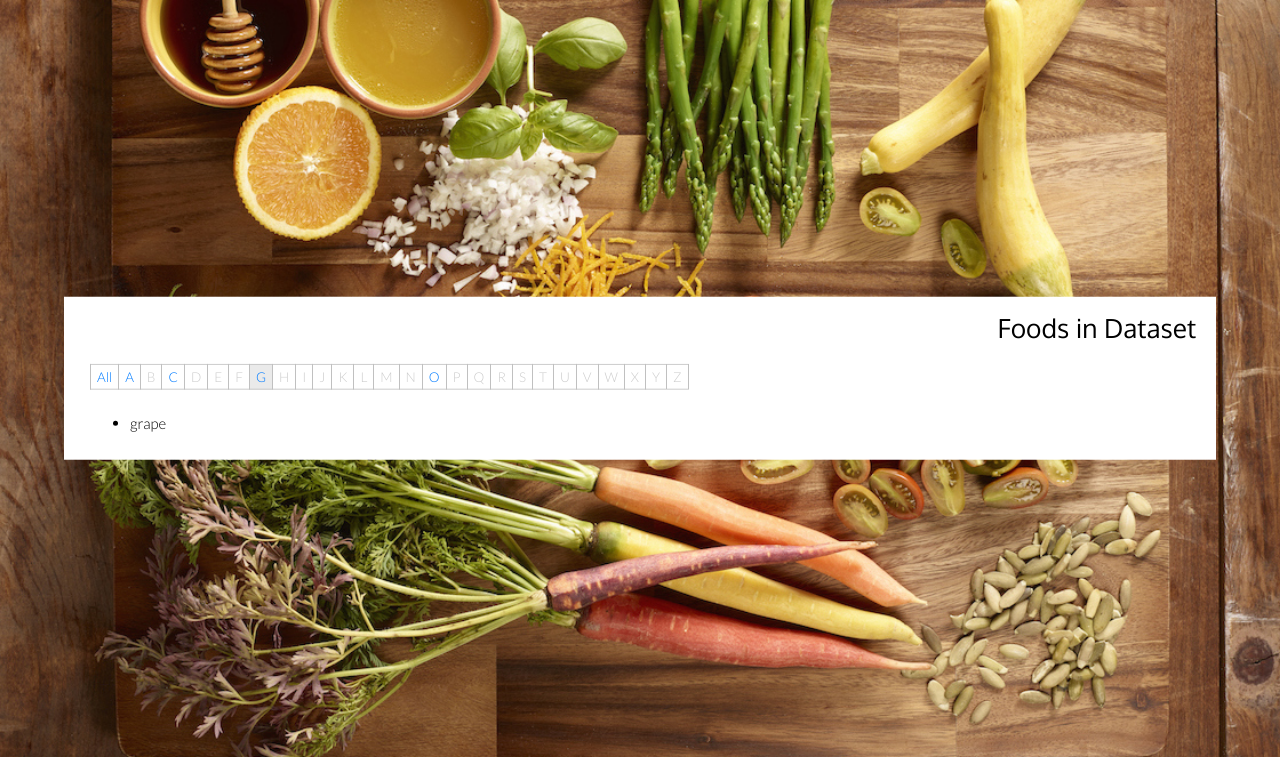
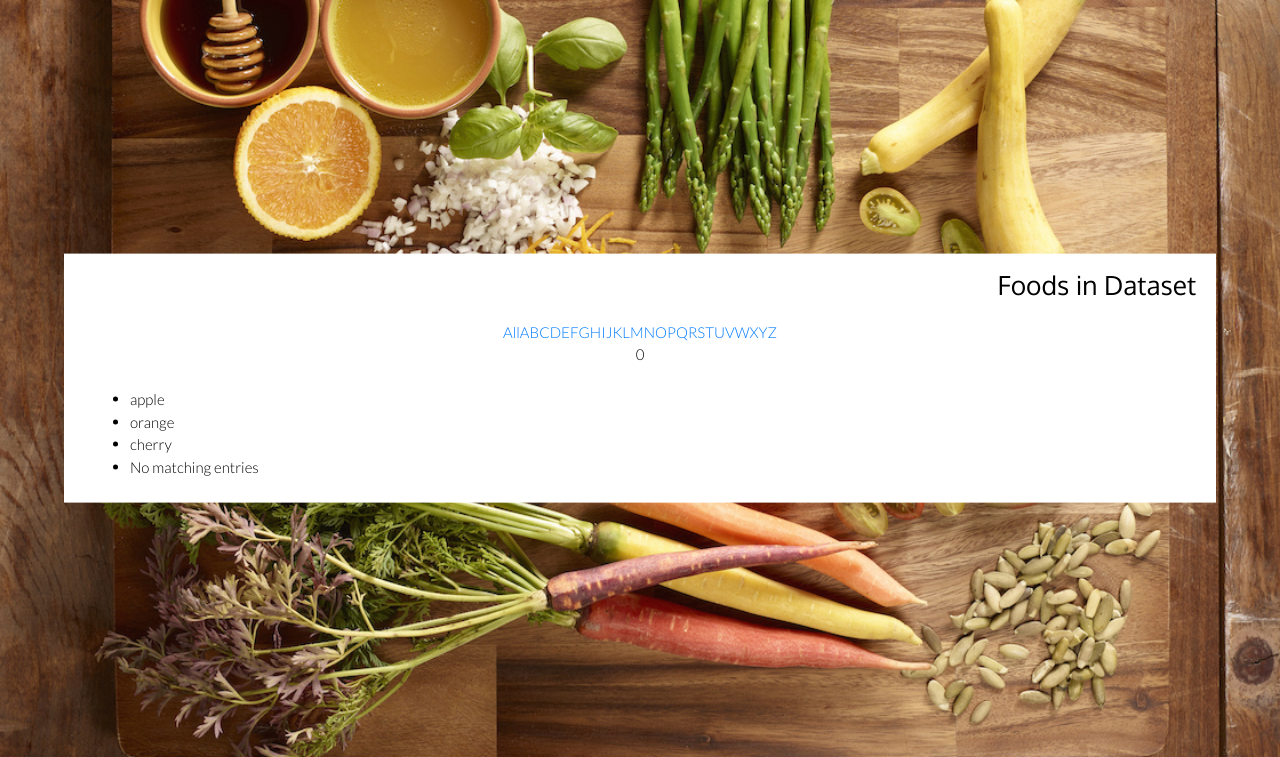
Before and after one commit to danielleung27/GrubSub, a Django app: page /directory/ in a window 1280 px wide. Shown: the part 53-810 px from the top of the page. Run offline with Django 3.2, Linux system fonts and the light colour scheme; some libraries are stand-ins or nearby versions.

Commit message:
update directory

```diff
--- a/polls/static/polls/style.css
+++ b/polls/static/polls/style.css
@@ -93,7 +93,7 @@
 	text-align: center;
 	padding: 10px;
 	padding-top: 5px;
-	width: 30%;
+	width: 35%;
 	min-height: 150px;
 	color: black;
 	background-color: white;
@@ -109,59 +109,3 @@
 	font-size: 15;
     font-family: "Lato", sans-serif;
 }
-
-.listNav,
-.ln-letters {
-  overflow: hidden;
-}
-
-.listNavHide {
-  position: absolute;
-  overflow: hidden;
-  clip: rect(0 0 0 0);
-  height: 1px;
-  width: 1px;
-  margin: -1px;
-  padding: 0;
-  border: 0;
-}
-
-.letterCountShow {
-  display: block;
-}
-
-.ln-letters a {
-  border: 1px solid silver;
-  border-right: none;
-  display: block;
-  float: left;
-  font-size: .9em;
-  padding: 2px 6px;
-  text-decoration: none;
-}
-
-.ln-letters .ln-last {
-  border-right: 1px solid silver;
-}
-
-.ln-letters a:hover,
-.ln-letters .ln-selected {
-  background-color: #eaeaea;
-}
-
-.ln-letters .ln-disabled {
-  color: #ccc;
-}
-
-.ln-letter-count {
-  color: #336699;
-  font-size: .8em;
-  left: 0;
-  line-height: 1.35;
-  position: absolute;
-  text-align: center;
-  top: 0;
-  width: 20px;
-}
-
-/*# sourceMappingURL=listnav.css.map */
--- a/polls/templates/polls/directory.html
+++ b/polls/templates/polls/directory.html
@@ -15,7 +15,7 @@
 <!-- <h1 id="title">{{ title }}</h1> -->
 <body>
 <!-- nav bar at the top -->
-<nav class="w3-text-green navbar navbar-toggleable-md navbar-light bg-faded">
+<nav class="navbar navbar-toggleable-md navbar-light bg-faded">
   <a class="navbar-brand" style="font-size:18px" href="/">grubsub</a>
 
   <button class="navbar-toggler navbar-toggler-right" type="button" data-toggle="collapse" data-target="#navbarText" aria-controls="navbarText" aria-expanded="false" aria-label="Toggle navigation">
@@ -48,7 +48,6 @@
               <li>apple</li>
               <li>orange</li>
               <li>cherry</li>
-              <li>grape</li>
             </ul>
           </div>
         </div>
@@ -65,7 +64,7 @@
 <script type="text/javascript">
   $(function() {
     $('#myList').listnav({
-      initLetter: 'g',
+      initLetter: 'c',
       includeNums: false
     });
   });
```
Also changed, not shown: polls/foother.py (+12 -10 lines).
